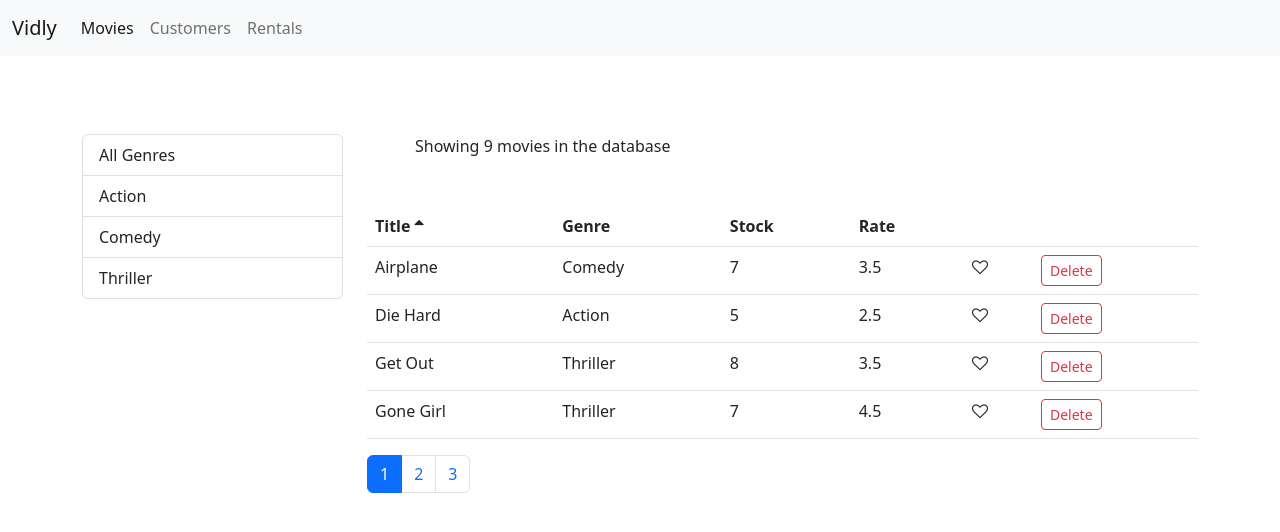
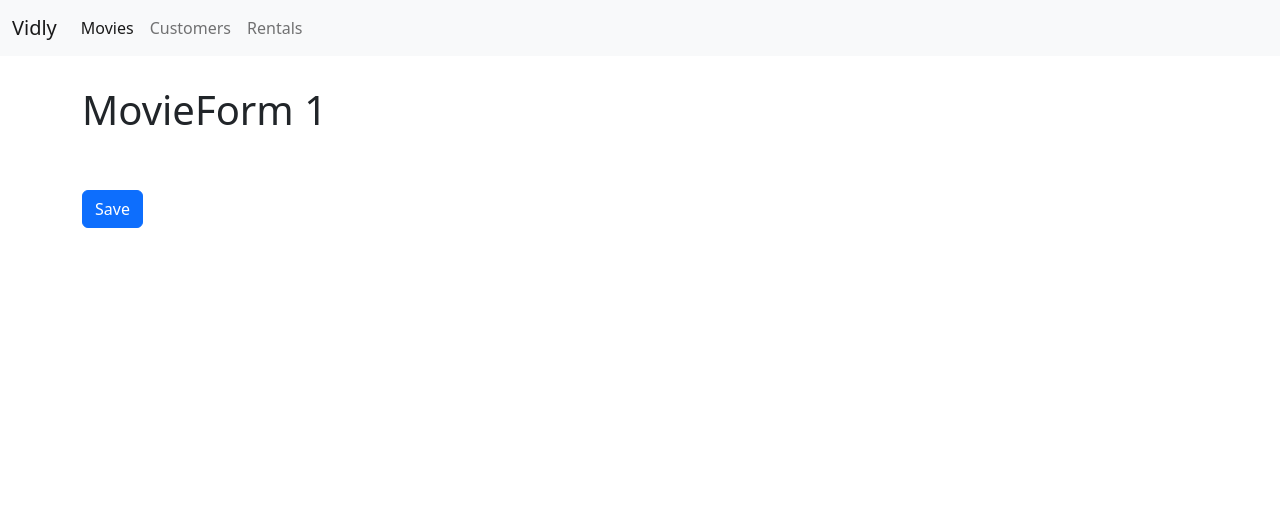
Before and after one commit to Samira-Shajahan-Borsha/vidly-react-project, a React (Create React App) app: page /movies/1 in a window 1280 px wide. Shown: the top 532 px of the page. Built offline with nearby package versions, Linux system fonts and the light colour scheme.

Commit message:
linked to the movieForm

```diff
--- a/src/App.js
+++ b/src/App.js
@@ -6,7 +6,10 @@
 import Customers from "./Component/customers";
 import Rentals from "./Component/rentals";
 import NavBar from "./Component/navbar";
+import MovieForm from './Component/movieForm';
+
 import "./App.css";
+
 
 class App extends Component {
   render() {
@@ -15,6 +18,7 @@
         <NavBar />
         <main className="container">
           <Switch>
+            <Route path="/movies/:id" component={MovieForm} />
             <Route path="/movies" component={Movies} />
             <Route path="/customers" component={Customers} />
             <Route path="/rentals" component={Rentals} />
--- a/src/Component/movieForm.jsx
+++ b/src/Component/movieForm.jsx
@@ -1,7 +1,19 @@
-import React from 'react';
+import React from "react";
 
-const MovieForm = () => {
-    return <h1>MovieForm</h1>;
-}
+const MovieForm = ({ match, history }) => {
+  return (
+    <div>
+      <h1>MovieForm {match.params.id} </h1>
+      <br />
+      <br />
+      <button
+        className="btn btn-primary"
+        onClick={() => history.push("/movies")}
+      >
+        Save
+      </button>
+    </div>
+  );
+};
 
 export default MovieForm;
--- a/src/Component/moviesTable.jsx
+++ b/src/Component/moviesTable.jsx
@@ -1,10 +1,11 @@
 import React, { Component } from "react";
 import Table from "./common/table";
 import Like from "./common/like";
+import { Link } from 'react-router-dom';
 
 class MoviesTable extends Component {
   columns = [
-    { path: "title", label: "Title" },
+    { path: "title", label: "Title", content: movie => <Link to={`/movies/${movie._id}`}>{movie.title}</Link>},
     { path: "genre.name", label: "Genre" },
     { path: "numberInStock", label: "Stock" },
     { path: "dailyRentalRate", label: "Rate" },
```
